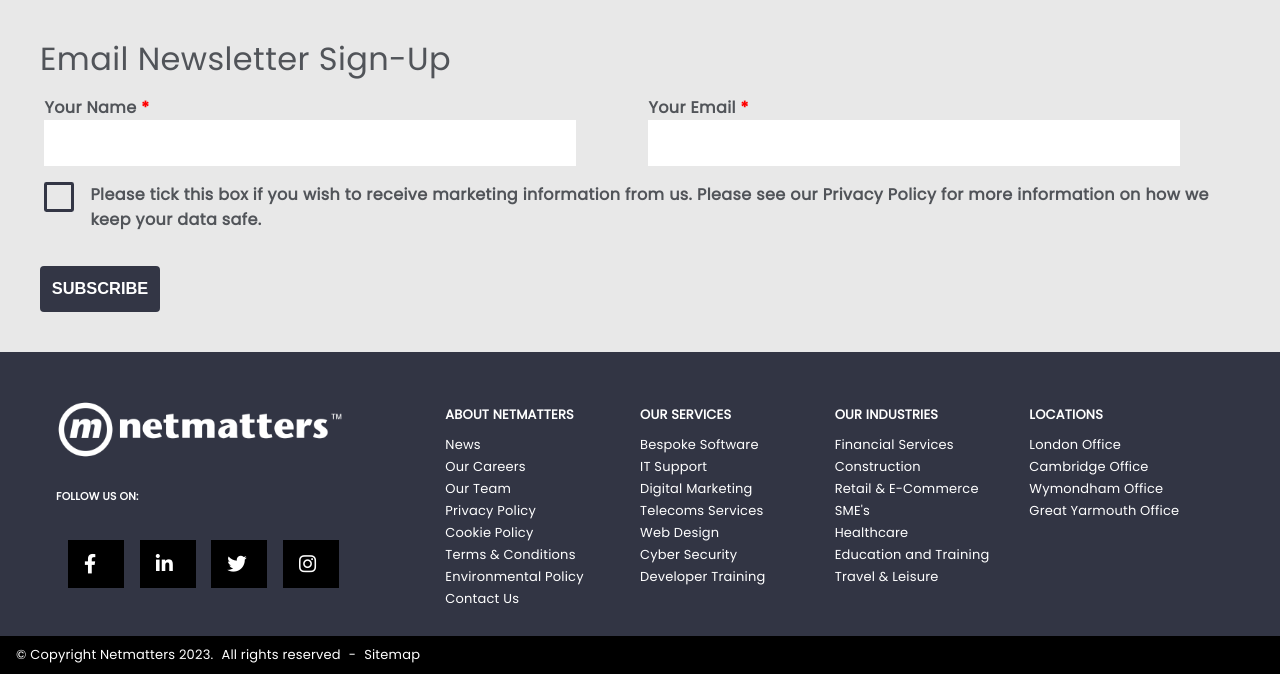
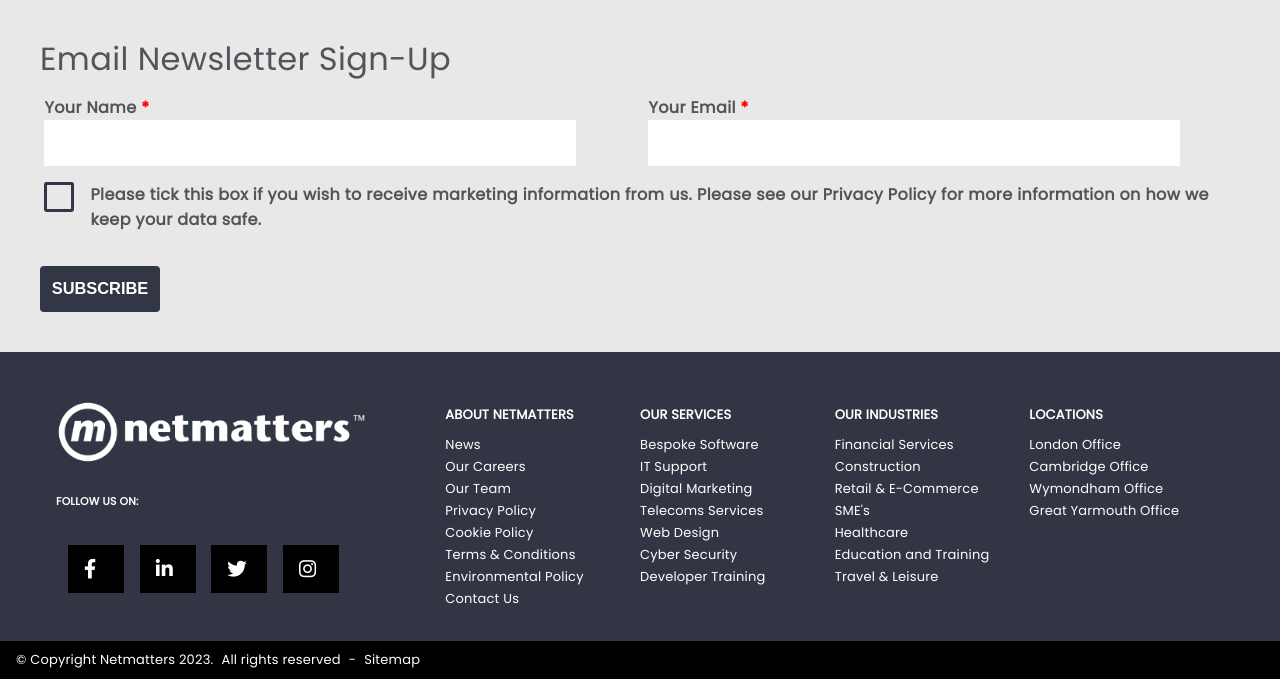
Before and after one commit to marianneporter/netmattershomepage, a PHP site: page / in a window 1280 px wide. Shown: the part 3363-4042 px from the top of the page. Run offline with PHP 8.4, Linux system fonts and the light colour scheme.

Commit message:
improvements to footer

```diff
--- a/css/index.css
+++ b/css/index.css
@@ -1007,6 +1007,10 @@ footer {
 .footer-grid-item h4 {
   padding: 1rem 0 0.5rem;
 }
+.footer-grid-item .img-container img {
+  max-width: 80%;
+  max-height: auto;
+}
 @media (min-width: 768px) {
   .footer-grid-item:first-child {
     grid-column: span 6;
--- a/scss/base/_reset.scss
+++ b/scss/base/_reset.scss
@@ -1,6 +1,7 @@
 * {
     box-sizing: border-box;
     margin: 0; padding: 0;
+
 }
 
 ul {
--- a/scss/layout/_footer.scss
+++ b/scss/layout/_footer.scss
@@ -16,6 +16,11 @@ footer {
 
     h4 {
         padding: 1rem 0 0.5rem ;
+    }
+
+    .img-container img {
+        max-width: 80%;
+        max-height: auto;
     }
 
     @include md {
@@ -92,7 +97,6 @@ footer {
         @include sm {
             flex-direction: row;
 
-
             p {
                 padding-right: 0.5rem;
 
--- a/scss/layout/_latest-news.scss
+++ b/scss/layout/_latest-news.scss
@@ -50,10 +50,8 @@ $med-card-area-height: 37rem;
 
 .latest-card {
     @include small-text;
- //   overflow: visible;
     box-shadow: 0px 3px 35px 0px rgba(0, 0, 0, 0.1);
     border: 1px solid #ccc;
-//    border-radius: 15px;
 
     & > *:not(:first-child) {
        padding:  1rem;
```
Also changed, not shown: 1 other file.
